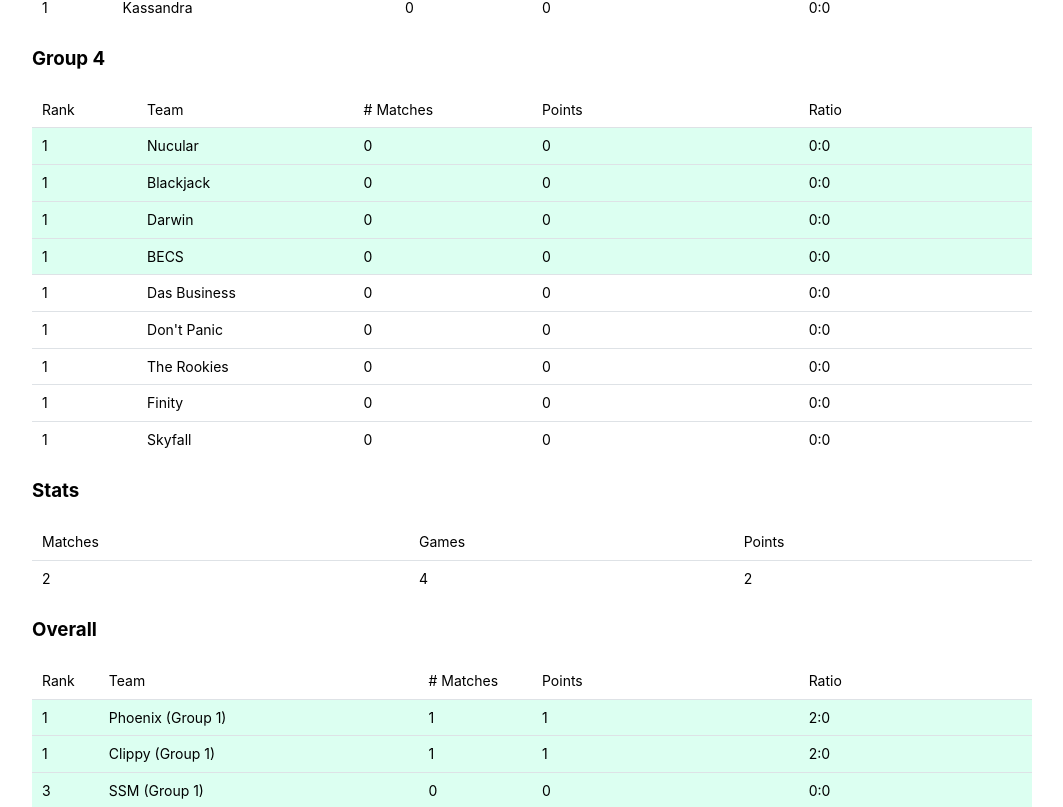
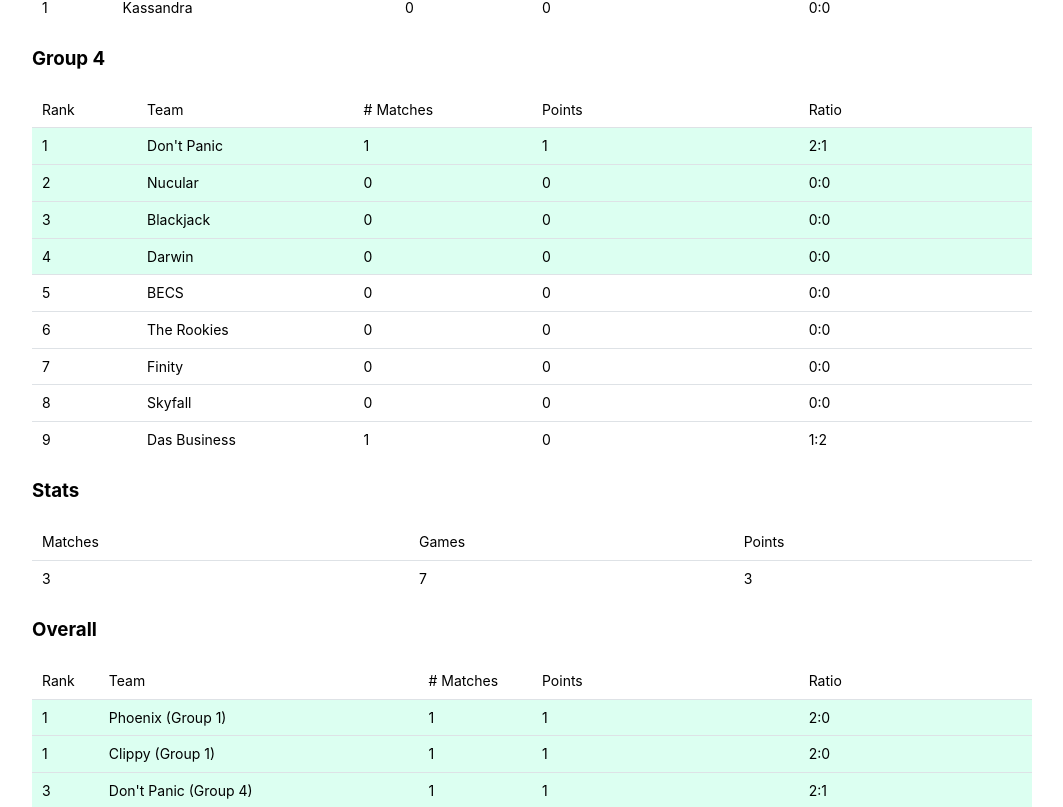
Before and after one commit to Nasicus/dgpdggtwc, a React (Vite) app: page / in a window 1280 px wide. Shown: the part 1413-2220 px from the top of the page, without its empty margins (108-1171 px from the left). Built offline with nearby package versions, Linux system fonts and the light colour scheme.

Commit message:
add friday

```diff
--- a/src/data/groupResults.ts
+++ b/src/data/groupResults.ts
@@ -285,7 +285,7 @@ export const group4: Group = [
     [
       ["Nucular", "Blackjack", ""],
       ["Darwin", "BECS", ""],
-      ["Das Business", "Don't Panic", ""],
+      ["Das Business", "Don't Panic", "1:2"],
       ["The Rookies", "Finity", ""],
       ["BREAK", "Skyfall", ""],
     ],
```
